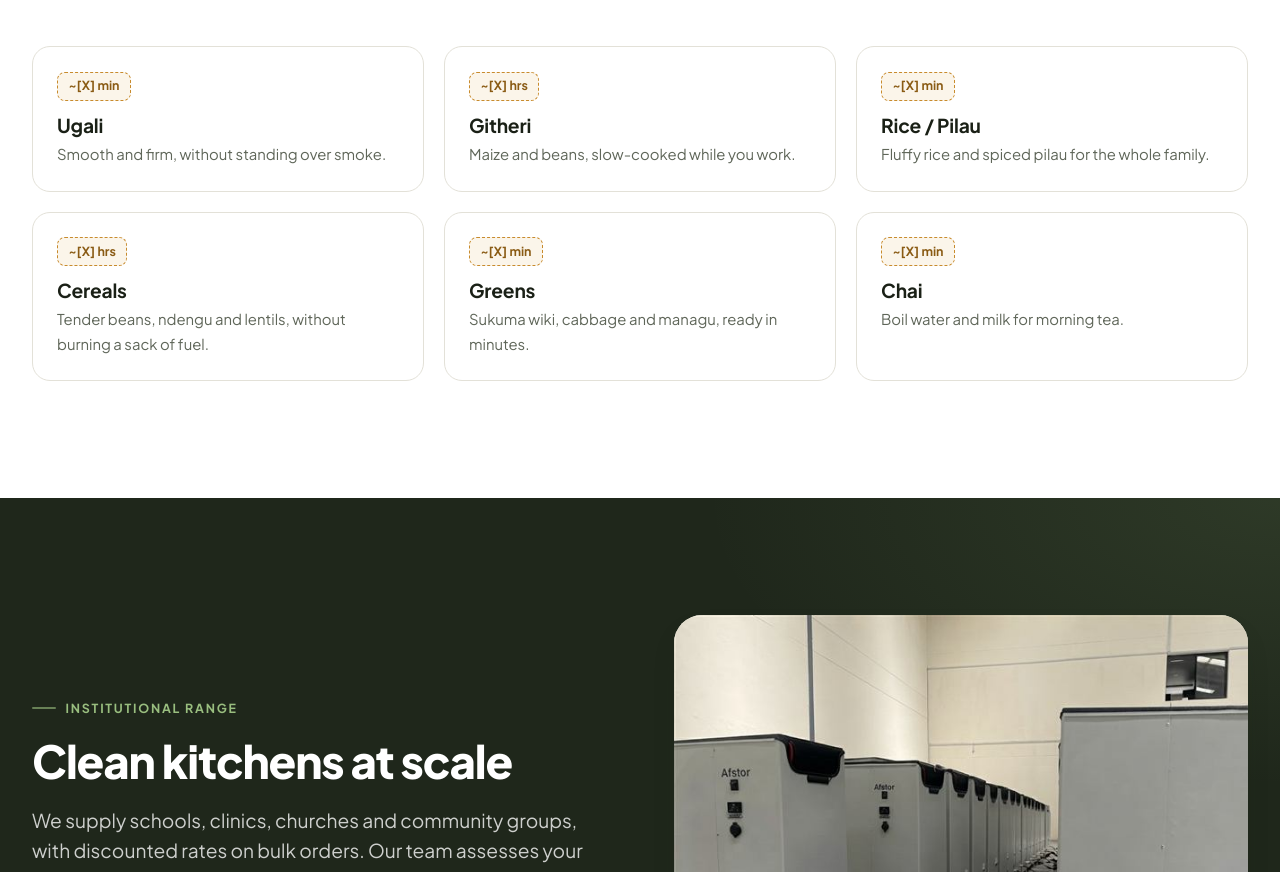
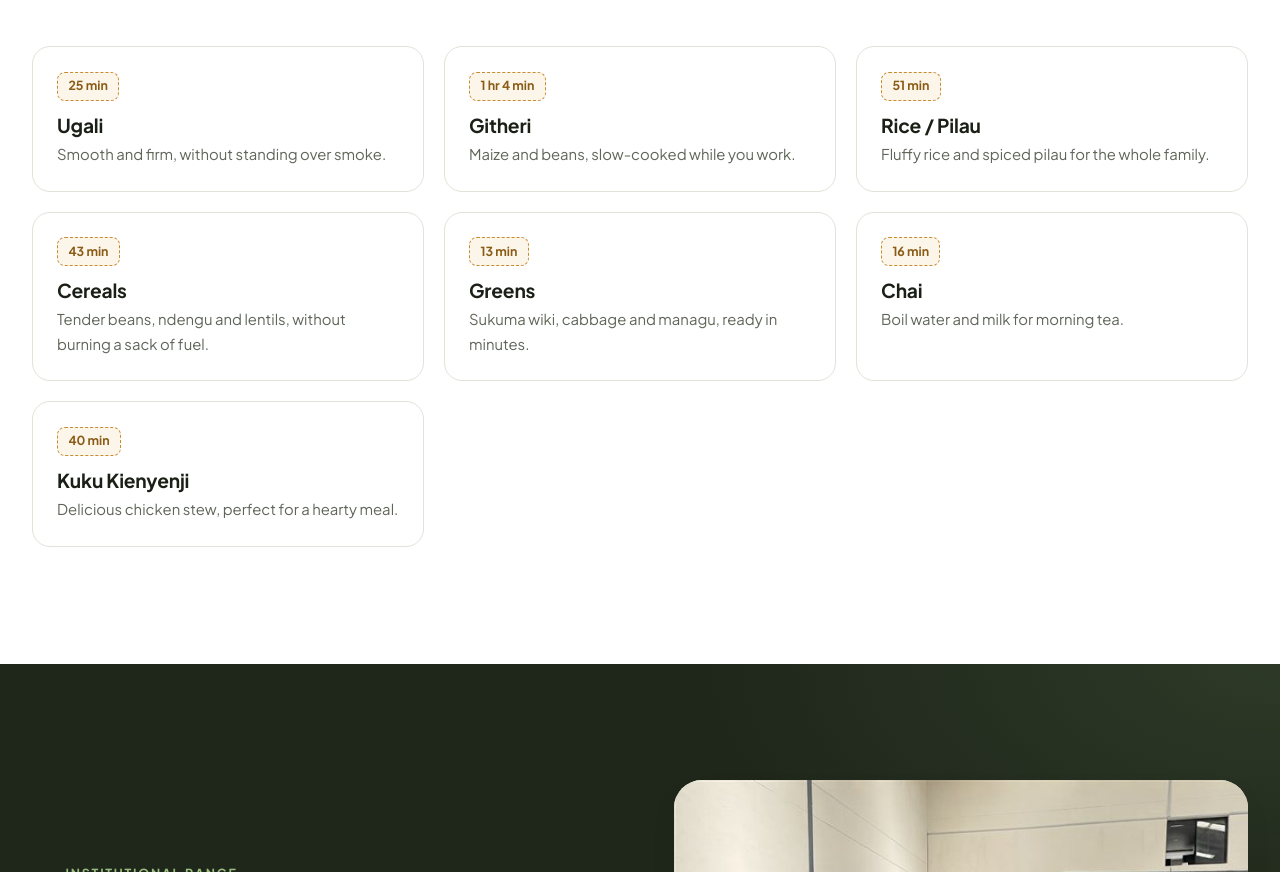
Before and after one commit to CharityWMK/AfstorWebsite, a plain HTML site: page solutions.html in a window 1280 px wide. Shown: the part 2754-3626 px from the top of the page. Drawn offline with Linux system fonts and the light colour scheme.

Commit message:
Update household cooking times
Co-authored-by: Copilot <223556219+Copilot@users.noreply.github.com>

```diff
--- a/solutions.html
+++ b/solutions.html
@@ -223,12 +223,13 @@
           <p class="lead reveal">The meals your family already loves, cooked with sunshine instead of charcoal or an open fire.</p>
         </div>
         <ul class="cook-grid">
-          <li class="cook-card reveal"><span class="cook-time tbc" title="Cooking time to be confirmed">~[X] min</span><h3>Ugali</h3><p>Smooth and firm, without standing over smoke.</p></li>
-          <li class="cook-card reveal"><span class="cook-time tbc" title="Cooking time to be confirmed">~[X] hrs</span><h3>Githeri</h3><p>Maize and beans, slow-cooked while you work.</p></li>
-          <li class="cook-card reveal"><span class="cook-time tbc" title="Cooking time to be confirmed">~[X] min</span><h3>Rice / Pilau</h3><p>Fluffy rice and spiced pilau for the whole family.</p></li>
-          <li class="cook-card reveal"><span class="cook-time tbc" title="Cooking time to be confirmed">~[X] hrs</span><h3>Cereals</h3><p>Tender beans, ndengu and lentils, without burning a sack of fuel.</p></li>
-          <li class="cook-card reveal"><span class="cook-time tbc" title="Cooking time to be confirmed">~[X] min</span><h3>Greens</h3><p>Sukuma wiki, cabbage and managu, ready in minutes.</p></li>
-          <li class="cook-card reveal"><span class="cook-time tbc" title="Cooking time to be confirmed">~[X] min</span><h3>Chai</h3><p>Boil water and milk for morning tea.</p></li>
+          <li class="cook-card reveal"><span class="cook-time tbc" title="Cooking time to be confirmed">25 min</span><h3>Ugali</h3><p>Smooth and firm, without standing over smoke.</p></li>
+          <li class="cook-card reveal"><span class="cook-time tbc" title="Cooking time to be confirmed">1 hr 4 min</span><h3>Githeri</h3><p>Maize and beans, slow-cooked while you work.</p></li>
+          <li class="cook-card reveal"><span class="cook-time tbc" title="Cooking time to be confirmed">51 min</span><h3>Rice / Pilau</h3><p>Fluffy rice and spiced pilau for the whole family.</p></li>
+          <li class="cook-card reveal"><span class="cook-time tbc" title="Cooking time to be confirmed">43 min</span><h3>Cereals</h3><p>Tender beans, ndengu and lentils, without burning a sack of fuel.</p></li>
+          <li class="cook-card reveal"><span class="cook-time tbc" title="Cooking time to be confirmed">13 min</span><h3>Greens</h3><p>Sukuma wiki, cabbage and managu, ready in minutes.</p></li>
+          <li class="cook-card reveal"><span class="cook-time tbc" title="Cooking time to be confirmed">16 min</span><h3>Chai</h3><p>Boil water and milk for morning tea.</p></li>
+          <li class="cook-card reveal"><span class="cook-time tbc" title="Cooking time to be confirmed">40 min</span><h3>Kuku Kienyenji</h3><p>Delicious chicken stew, perfect for a hearty meal.</p></li>
         </ul>
       </div>
     </section>
```
